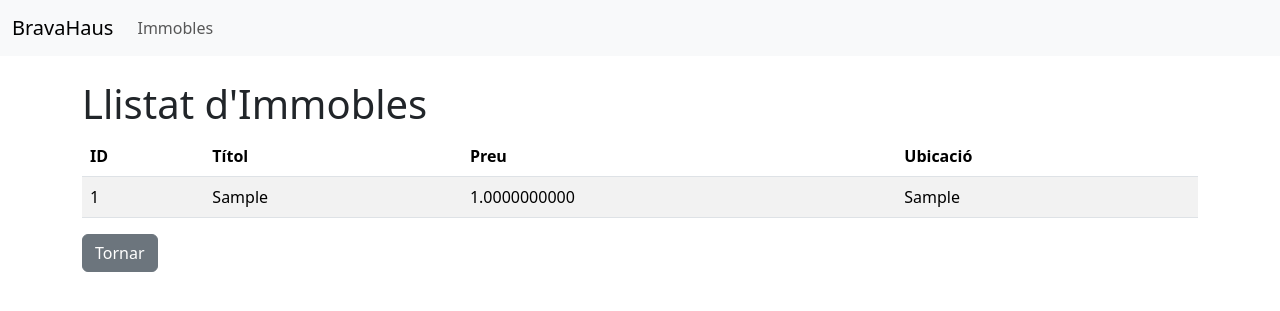
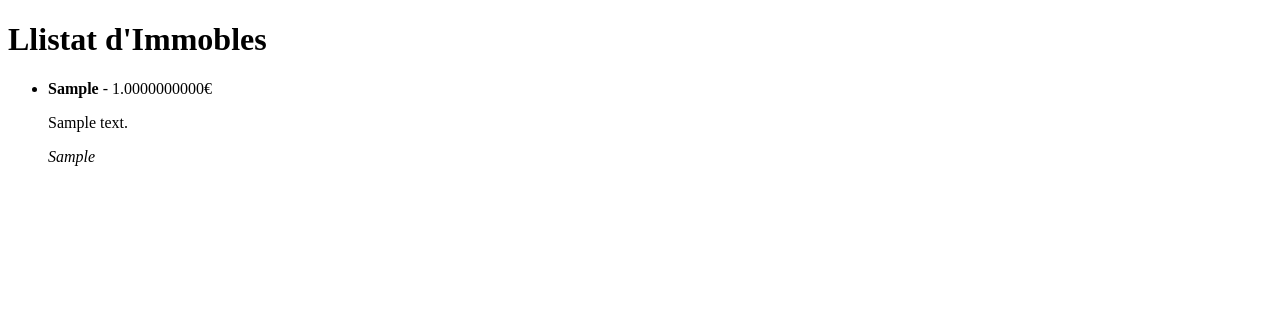
Before and after one commit to dsubira/BravaHaus, a Flask app: page /immobles in a window 1280 px wide. Shown: the top 311 px of the page. Run offline with Flask 3, Linux system fonts and the light colour scheme; tables that the repository leaves empty hold one stand-in row (values such as "Sample post").

Commit message:
Update immobles.html

```diff
--- a/templates/immobles.html
+++ b/templates/immobles.html
@@ -1,25 +1,20 @@
-{% extends "base.html" %}
-{% block content %}
-<h1>Llistat d'Immobles</h1>
-<table class="table table-striped">
-    <thead>
-        <tr>
-            <th>ID</th>
-            <th>Títol</th>
-            <th>Preu</th>
-            <th>Ubicació</th>
-        </tr>
-    </thead>
-    <tbody>
+<!DOCTYPE html>
+<html lang="en">
+<head>
+    <meta charset="UTF-8">
+    <meta name="viewport" content="width=device-width, initial-scale=1.0">
+    <title>Llistat d'Immobles</title>
+</head>
+<body>
+    <h1>Llistat d'Immobles</h1>
+    <ul>
         {% for immoble in immobles %}
-        <tr>
-            <td>{{ immoble.id }}</td>
-            <td>{{ immoble.titol }}</td>
-            <td>{{ immoble.preu }}</td>
-            <td>{{ immoble.ubicacio }}</td>
-        </tr>
+        <li>
+            <strong>{{ immoble.titol }}</strong> - {{ immoble.preu }}€
+            <p>{{ immoble.descripcio }}</p>
+            <em>{{ immoble.ubicacio }}</em>
+        </li>
         {% endfor %}
-    </tbody>
-</table>
-<a href="/" class="btn btn-secondary">Tornar</a>
-{% endblock %}
+    </ul>
+</body>
+</html>
```
